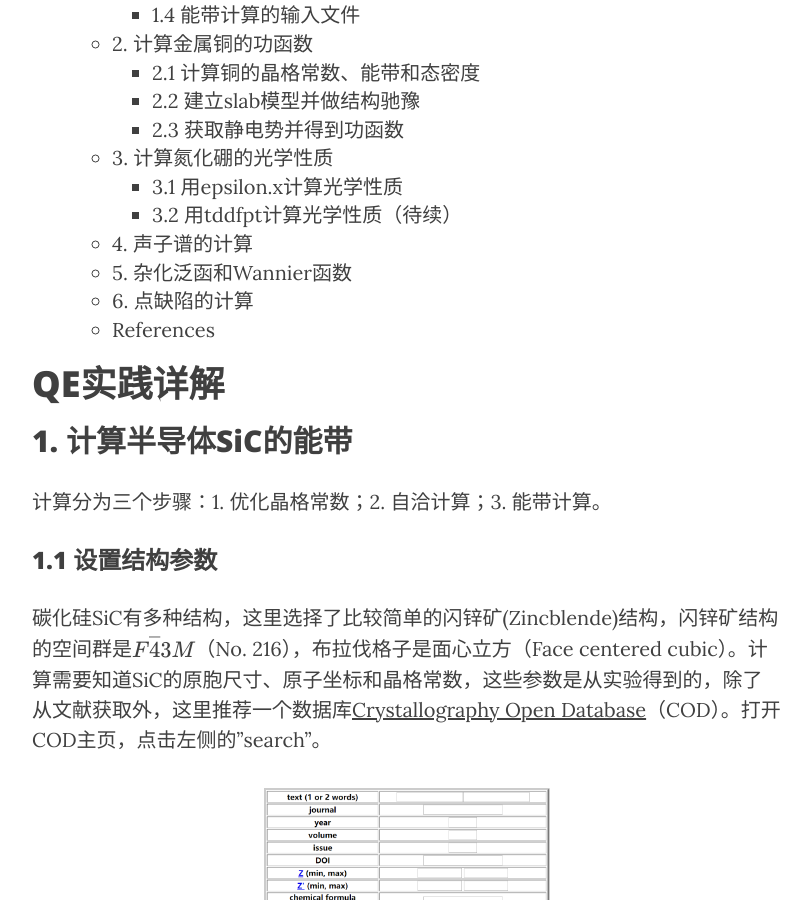
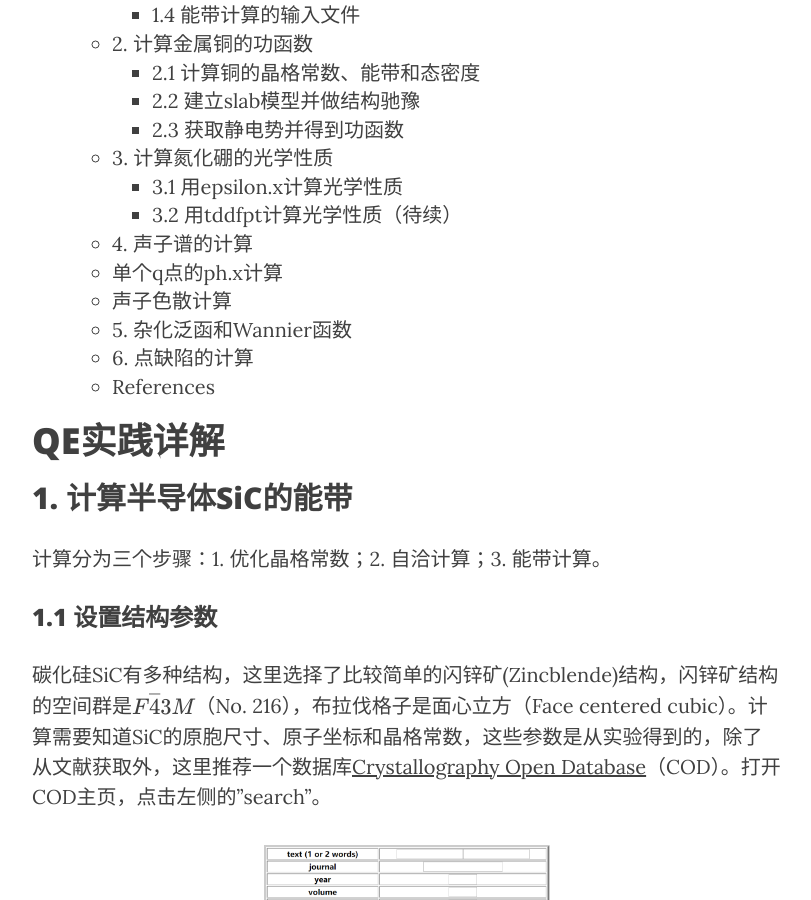
Before and after one commit to yyyu200/DFTbook, a Jekyll site: the page built from _posts/2019-04-01-HandsOn.md, in a window 1280 px wide and 900 px high, scrolled down 411 px. Shown: the whole window, without its empty margins (233-1044 px from the left). Built offline with Jekyll 4.4.1, drawn with Linux system fonts in a browser that asks for light colours; nearby versions of some CDN libraries; formulas are drawn with MathJax 3; comment, search, counter and statistics services are not loaded; some of the changed text lies outside the part shown.

Commit message:
modify at20190604-16:53:32-aliyun

````diff
--- a/_posts/2019-04-01-HandsOn.md
+++ b/_posts/2019-04-01-HandsOn.md
@@ -803,7 +803,7 @@ K_POINTS {automatic}
 11 11 11 1 1 1
 ```
 
-##运行ph.x计算。
+## 单个q点的ph.x计算
 
 以下文件保存为ph.inp，运行```ph.x < ph.inp > ph.out```
 
@@ -841,6 +841,7 @@
   filout='dynmat.dat'
 /
 ```
+## 声子色散计算
 
 ## 5. 杂化泛函和Wannier函数
 
````
